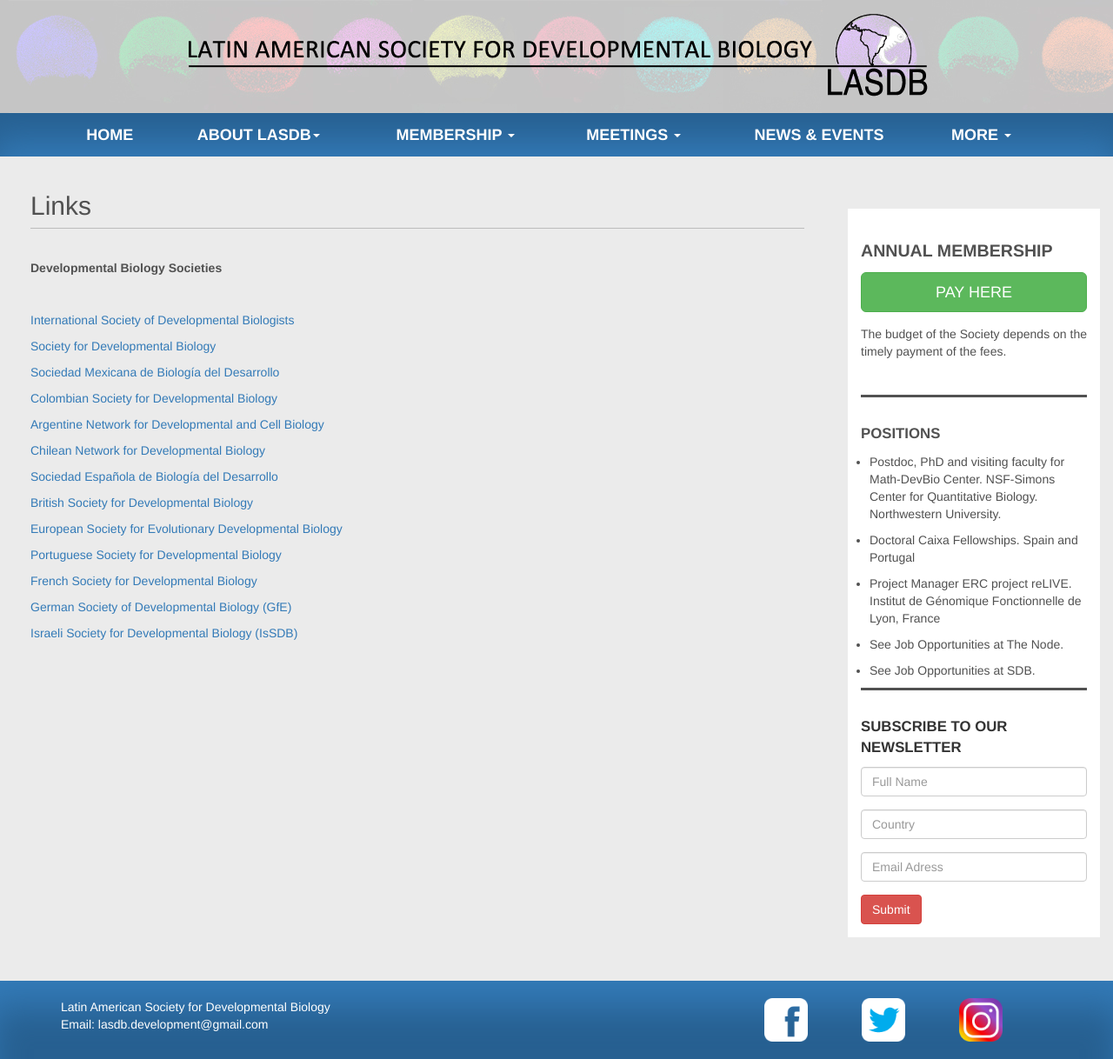
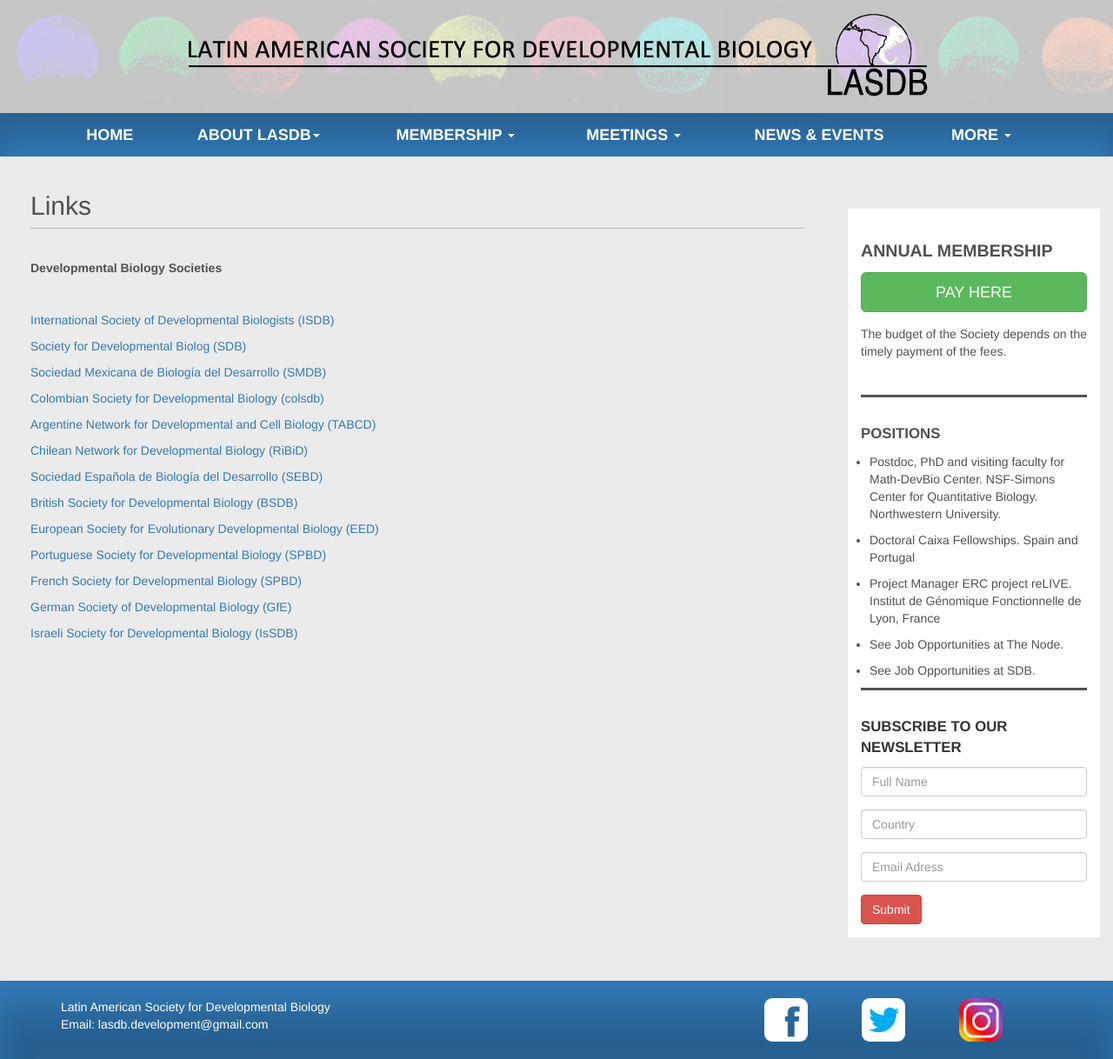
Before and after one commit to lasdb/lasdb.github.io, a Jekyll site: the page built from pages/links.html, in a window 1280 px wide. Shown: the whole page at 87% size. Built offline with Jekyll 4.4.1, drawn with Linux system fonts in a browser that asks for light colours; nearby versions of some CDN libraries.

Commit message:
Update links.html

```diff
--- a/pages/links.html
+++ b/pages/links.html
@@ -7,17 +7,17 @@
     <div class="panel-body">
         <p><strong>Developmental Biology Societies</strong></p>
         <p><strong>&nbsp;</strong></p>
-        <p><a href="http://www.developmental-biology.org/" target="_blank">International Society of Developmental Biologists</a></p>
-        <p><a href="http://www.sdbonline.org/" target="_blank">Society for Developmental Biology</a></p>
-        <p><a href="http://www.smbd.org.mx/" target="_blank">Sociedad Mexicana de Biología del Desarrollo</a></p>
-        <p><a href="http://www.colsdb.org/" target="_blank">Colombian Society for Developmental Biology</a></p>
-        <p><a href="http://tallerbcd.wixsite.com/tallerbcd" target="_blank">Argentine Network for Developmental and Cell Biology</a></p>
-        <p><a href="http://ribidchile.wixsite.com/ribid/" target="_blank">Chilean Network for Developmental Biology</a></p>
-        <p><a href="http://www.sebd.es/en/" target="_blank">Sociedad Española de Biología del Desarrollo</a></p>
-        <p><a href="http://bsdb.org/" target="_blank">British Society for Developmental Biology</a></p>
-        <p><a href="http://evodevo.eu/" target="_blank">European Society for Evolutionary Developmental Biology</a></p>
-        <p><a href="http://www.spbd.pt/" target="_blank">Portuguese Society for Developmental Biology</a></p>
-        <p><a href="http://www.sfbd.fr" target="_blank">French Society for Developmental Biology</a></p>
+        <p><a href="http://www.developmental-biology.org/" target="_blank">International Society of Developmental Biologists (ISDB)</a></p>
+        <p><a href="http://www.sdbonline.org/" target="_blank">Society for Developmental Biolog (SDB)</a></p>
+        <p><a href="http://www.smbd.org.mx/" target="_blank">Sociedad Mexicana de Biología del Desarrollo (SMDB)</a></p>
+        <p><a href="http://www.colsdb.org/" target="_blank">Colombian Society for Developmental Biology (colsdb)</a></p>
+        <p><a href="http://tallerbcd.wixsite.com/tallerbcd" target="_blank">Argentine Network for Developmental and Cell Biology (TABCD)</a></p>
+        <p><a href="http://ribidchile.wixsite.com/ribid/" target="_blank">Chilean Network for Developmental Biology (RiBiD)</a></p>
+        <p><a href="http://www.sebd.es/en/" target="_blank">Sociedad Española de Biología del Desarrollo (SEBD)</a></p>
+        <p><a href="http://bsdb.org/" target="_blank">British Society for Developmental Biology (BSDB)</a></p>
+        <p><a href="http://evodevo.eu/" target="_blank">European Society for Evolutionary Developmental Biology (EED)</a></p>
+        <p><a href="http://www.spbd.pt/" target="_blank">Portuguese Society for Developmental Biology (SPBD)</a></p>
+        <p><a href="http://www.sfbd.fr" target="_blank">French Society for Developmental Biology (SPBD)</a></p>
         <p><a href="https://www.vbio.de/about-vbio/german-life-sciences-association/" target="_blank">German Society of Developmental Biology (GfE)</a></p>
         <p><a href="http://issdb.org/" target="_blank">Israeli Society for Developmental Biology (IsSDB)</a></p>
     </div>
```
